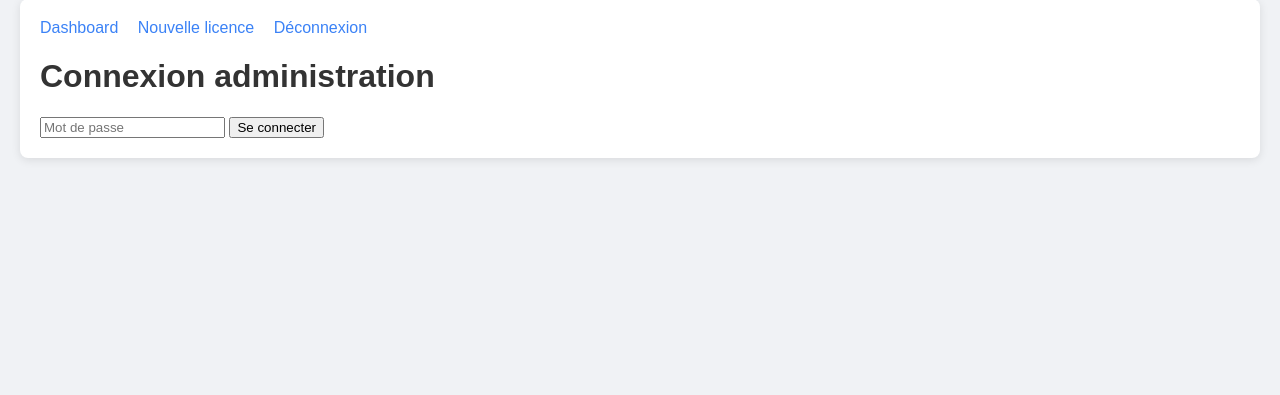
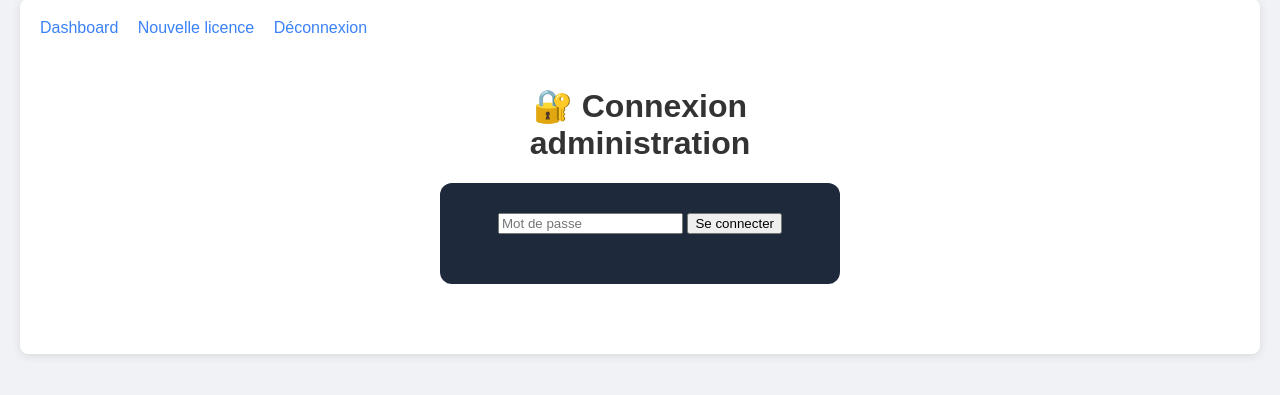
Before and after one commit to jbbicaba/license-api, a FastAPI app: page /admin/login in a window 1280 px wide. Shown: the part 21-416 px from the top of the page. Run offline with FastAPI, Linux system fonts and the light colour scheme.

Commit message:
UI: suppression lien nouvelle licence, amélioration login et navigation

```diff
--- a/admin/templates/dashboard.html
+++ b/admin/templates/dashboard.html
@@ -3,8 +3,7 @@
 <h1>Licences actives</h1>
 
 <div style="margin-bottom: 20px;">
-    <a href="/admin/license/new" class="btn">+ Nouvelle licence</a>
-    <a href="/admin/keys" class="btn" style="margin-left: 10px;">🔑 Gérer les clés produit</a>
+    <a href="/admin/keys" class="btn">🔑 Gérer les clés produit</a>
 </div>
 
 <table border="1" style="width: 100%; border-collapse: collapse;">
--- a/admin/templates/login.html
+++ b/admin/templates/login.html
@@ -1,11 +1,13 @@
 {% extends "base.html" %}
 {% block content %}
-<h1>Connexion administration</h1>
-{% if error %}
-<p class="error">{{ error }}</p>
-{% endif %}
-<form method="post">
-    <input type="password" name="password" placeholder="Mot de passe" required>
-    <button type="submit">Se connecter</button>
-</form>
+<div style="max-width: 400px; margin: 50px auto; text-align: center;">
+    <h1>🔐 Connexion administration</h1>
+    {% if error %}
+    <div class="error">{{ error }}</div>
+    {% endif %}
+    <form method="post" style="background: #1e293b; padding: 30px; border-radius: 12px;">
+        <input type="password" name="password" placeholder="Mot de passe" required style="margin-bottom: 20px;">
+        <button type="submit">Se connecter</button>
+    </form>
+</div>
 {% endblock %}
```
